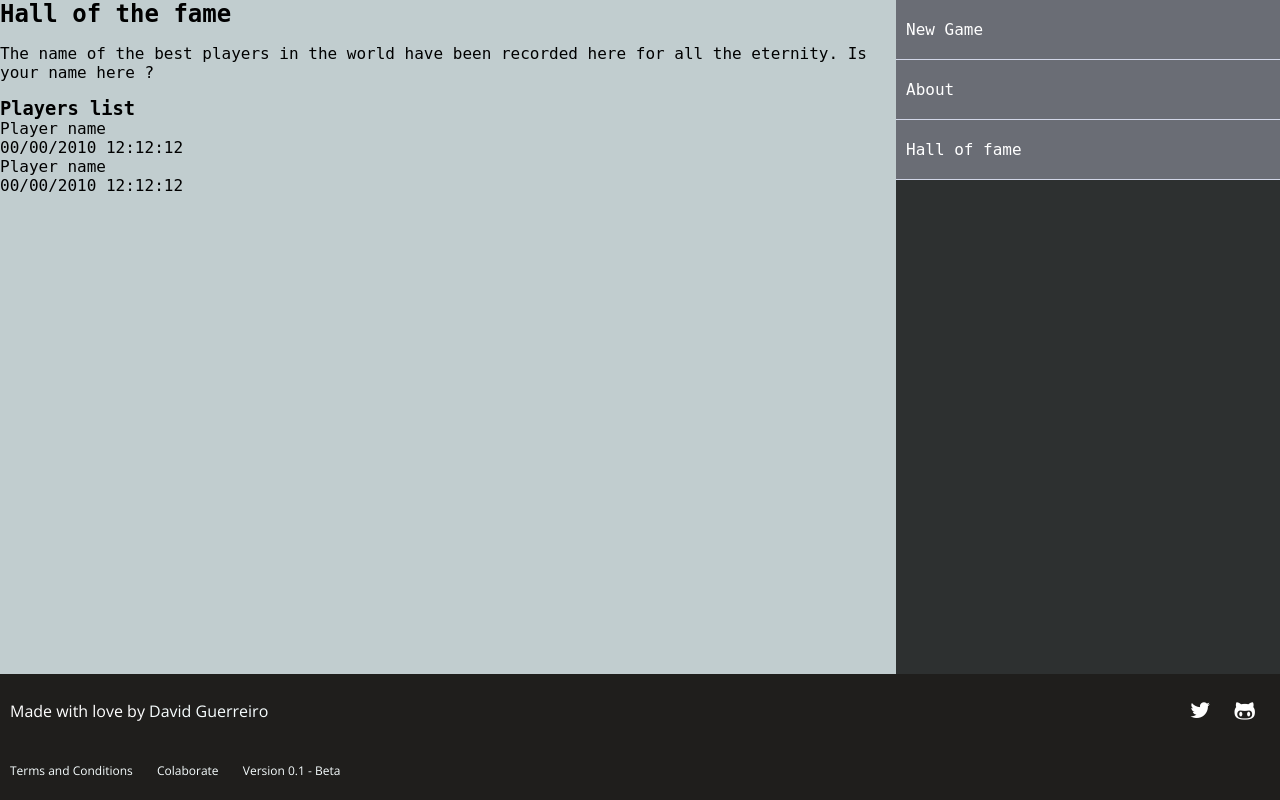
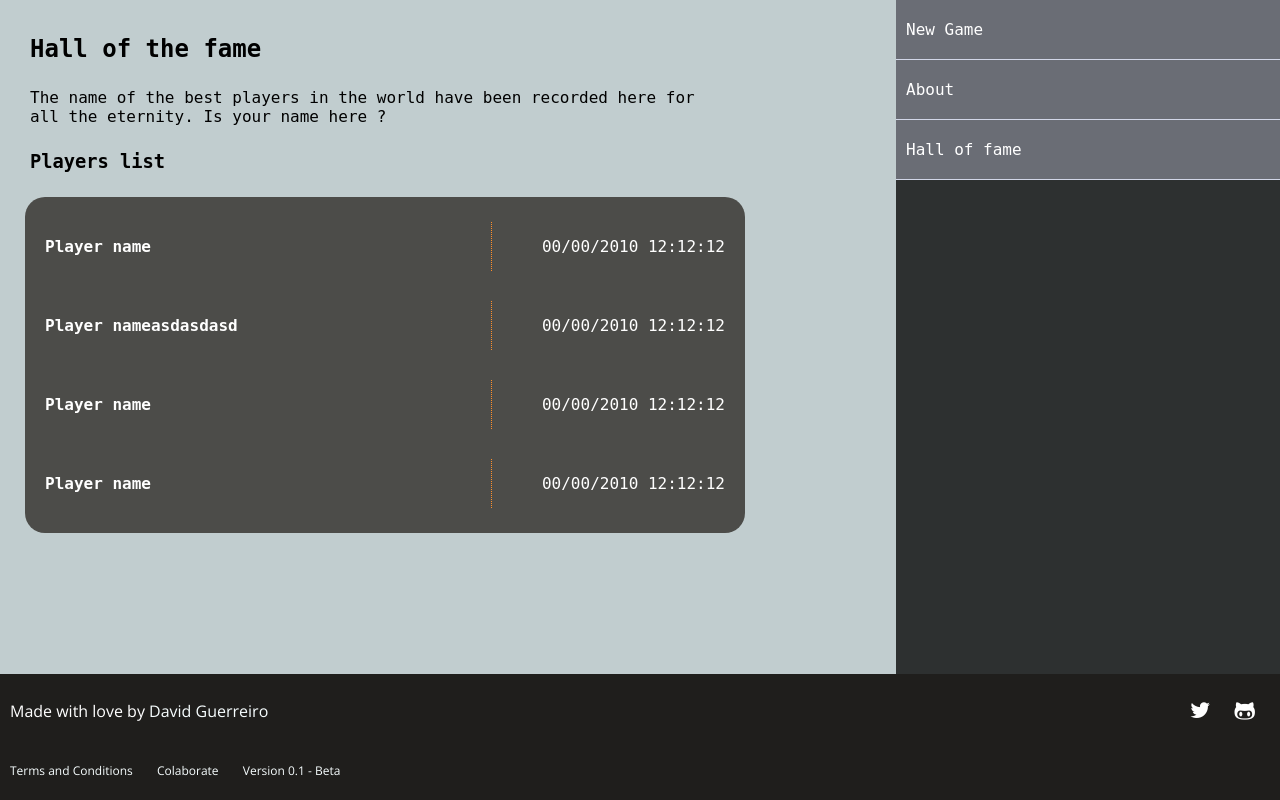
Before and after one commit to davidguerreiro/rsp, a PHP site: page /hall-of-fame.php in a window 1280 px wide. Shown: the part 52-852 px from the top of the page. Run offline with PHP 8.4, Linux system fonts and the light colour scheme; some web fonts are replaced.

Commit message:
add css code to give style to hall of the fame page. Add utilities file in inc folder

```diff
--- a/css/style.css
+++ b/css/style.css
@@ -137,6 +137,14 @@ a {
   text-align: center;
   padding: 30px 0;
   font-size: 35px;
+}
+
+.page-title {
+  margin: 35px 0 25px 30px;
+}
+
+.page-subtitle {
+  margin: 25px 0 25px 30px;
 }
 
 /* STATUS */
@@ -281,6 +289,41 @@ a {
   padding-left: 20px;
 }
 
+.page-list {
+  margin: 15px 0 15px 25px;
+  background-color: #4C4C49;
+  border-radius: 20px;
+  padding: 10px;
+  color: white;
+  width: 100%;
+  max-width: 700px;
+}
+
+.page-list li {
+  padding: 15px 0;
+}
+
+.page-list-sub {
+  clear: both;
+  overflow: hidden;
+}
+
+.page-list-sub li {
+  float: right;
+}
+
+.page-list-sub__player-name {
+  float: left !important;
+  font-weight: bold;
+  padding-left: 10px !important;
+}
+
+.page-list-sub__player-date {
+  border-left: 1px dotted #FF8F2B;
+  padding-left: 50px !important;
+  padding-right: 10px !important;
+}
+
 /* P */
 
 .main__p {
@@ -317,6 +360,11 @@ a {
   font-size: 13px;
 }
 
+.page-text {
+  margin: 15px 0 15px 30px;
+  width: 80%;
+  max-width: 700px;
+}
 /* FORMS */
 
 #new-game-form {
--- a/hall-of-fame.php
+++ b/hall-of-fame.php
@@ -18,14 +18,26 @@ require( 'header.php' );
   <ul class="page-list">
     <li>
       <ul class="page-list-sub">
-        <li>Player name</li>
-        <li>00/00/2010 12:12:12</li>
+        <li class="page-list-sub__player-name">Player name</li>
+        <li class="page-list-sub__player-date">00/00/2010 12:12:12</li>
       </ul>
     </li>
     <li>
       <ul class="page-list-sub">
-        <li>Player name</li>
-        <li>00/00/2010 12:12:12</li>
+        <li class="page-list-sub__player-name">Player nameasdasdasd</li>
+        <li class="page-list-sub__player-date">00/00/2010 12:12:12</li>
+      </ul>
+    </li>
+    <li>
+      <ul class="page-list-sub">
+        <li class="page-list-sub__player-name">Player name</li>
+        <li class="page-list-sub__player-date">00/00/2010 12:12:12</li>
+      </ul>
+    </li>
+    <li>
+      <ul class="page-list-sub">
+        <li class="page-list-sub__player-name">Player name</li>
+        <li class="page-list-sub__player-date">00/00/2010 12:12:12</li>
       </ul>
     </li>
   </ul>
```
Also changed, not shown: inc/utilities.php (added, +40 -0 lines).
